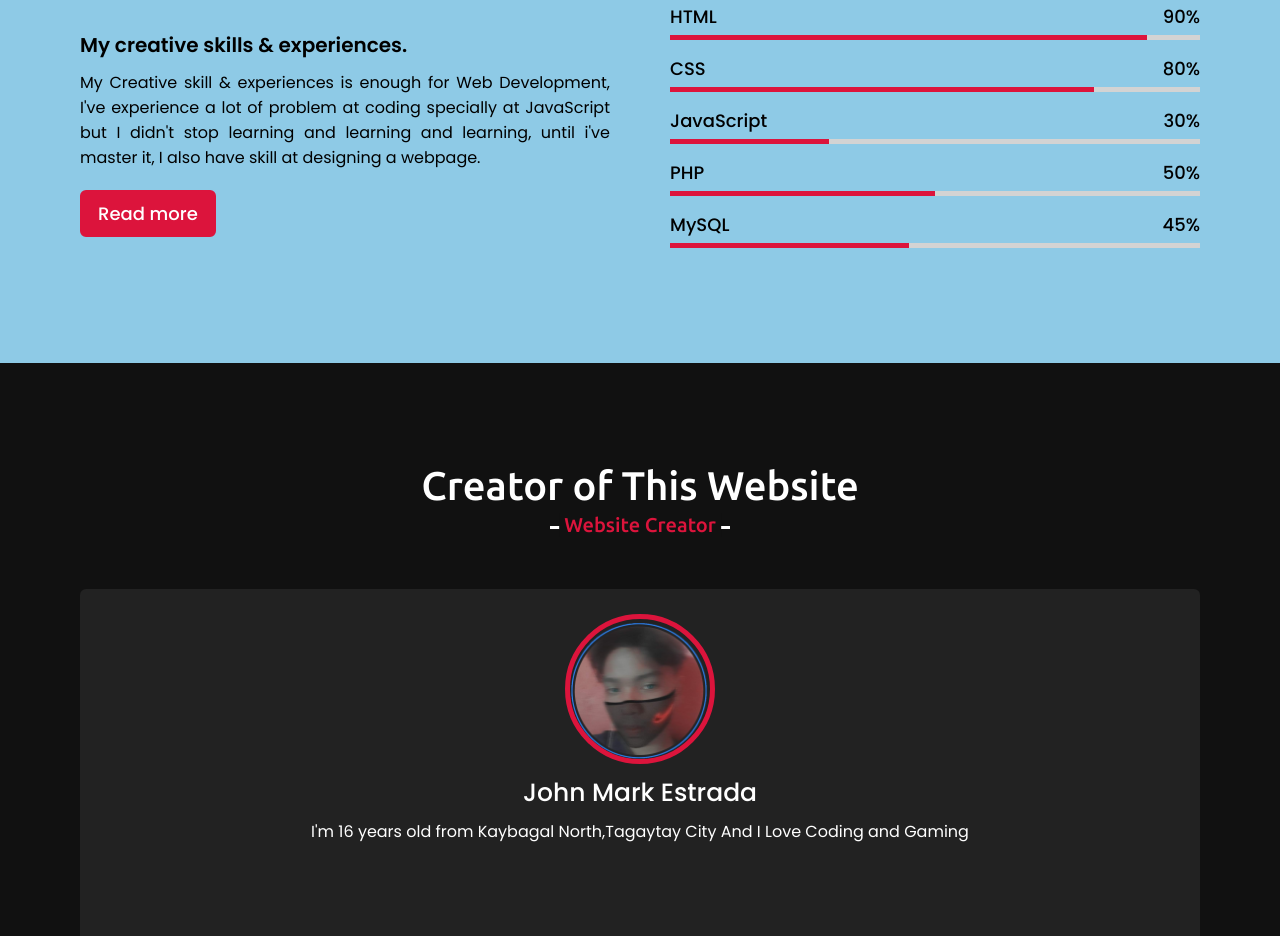
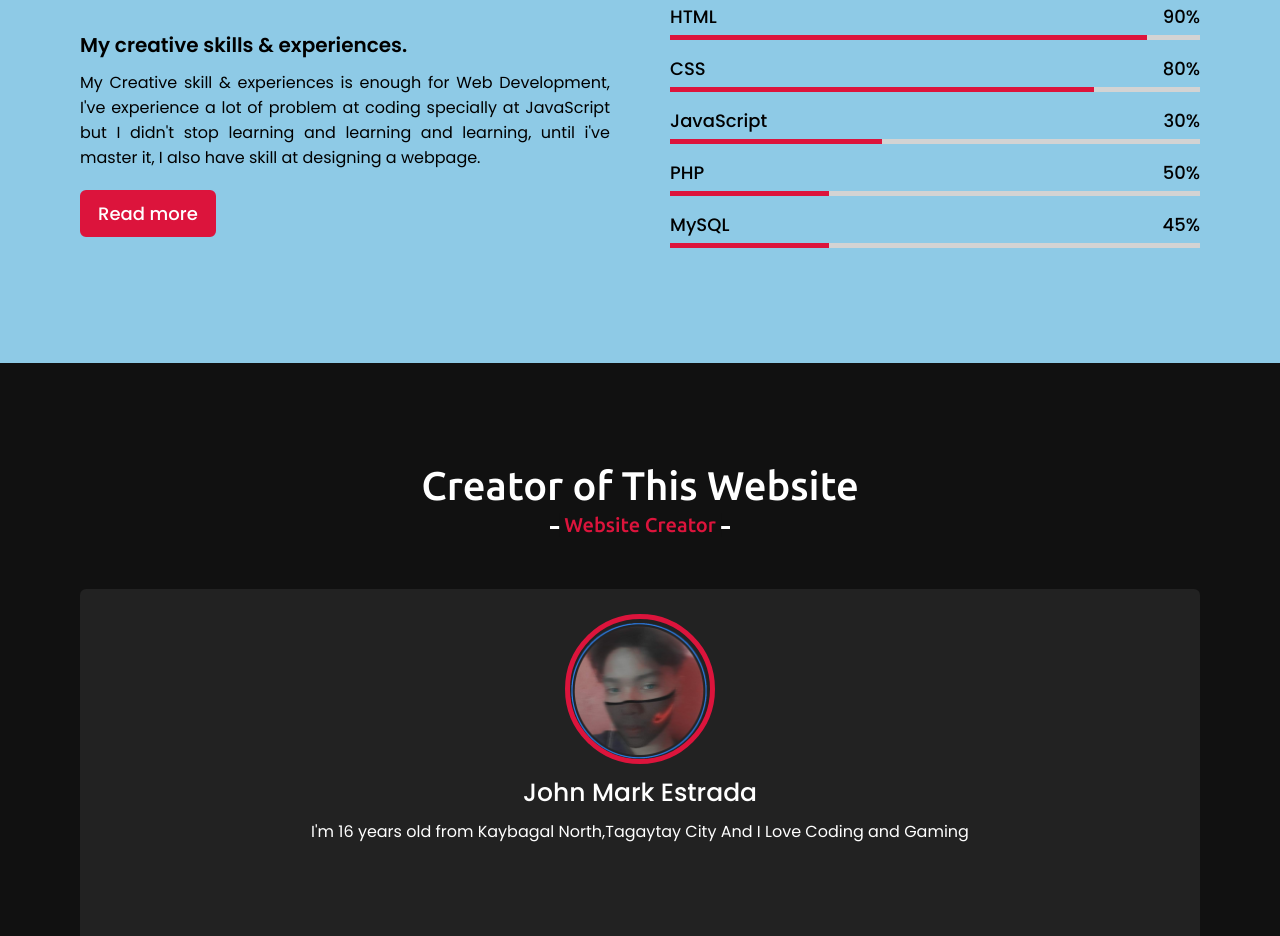
Before and after one commit to 4xachi/profile, a plain HTML site: page index.html in a window 1280 px wide. Shown: the part 2388-3324 px from the top of the page. Drawn offline with nearby package versions, Linux system fonts and the light colour scheme.

Commit message:
Update style.css

```diff
--- a/style.css
+++ b/style.css
@@ -362,13 +362,13 @@ body{
     width: 80%;
 }
 .skills-content .right .js::before{
+    width: 40%;
+}
+.skills-content .right .php::before{
     width: 30%;
 }
-.skills-content .right .php::before{
-    width: 50%;
-}
 .skills-content .right .mysql::before{
-    width: 45%;
+    width: 30%;
 }
 
 /* creator section styling */
```
